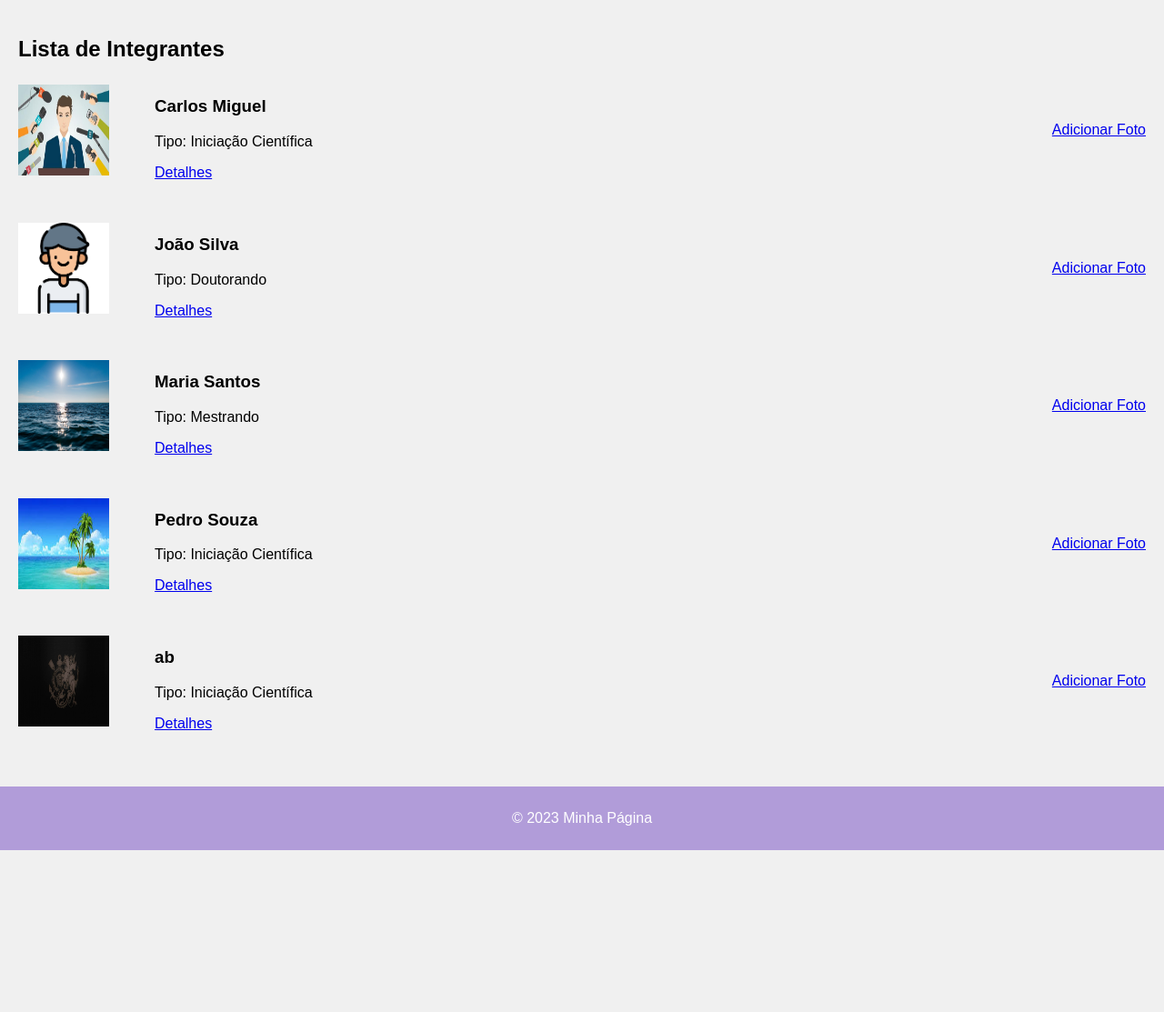
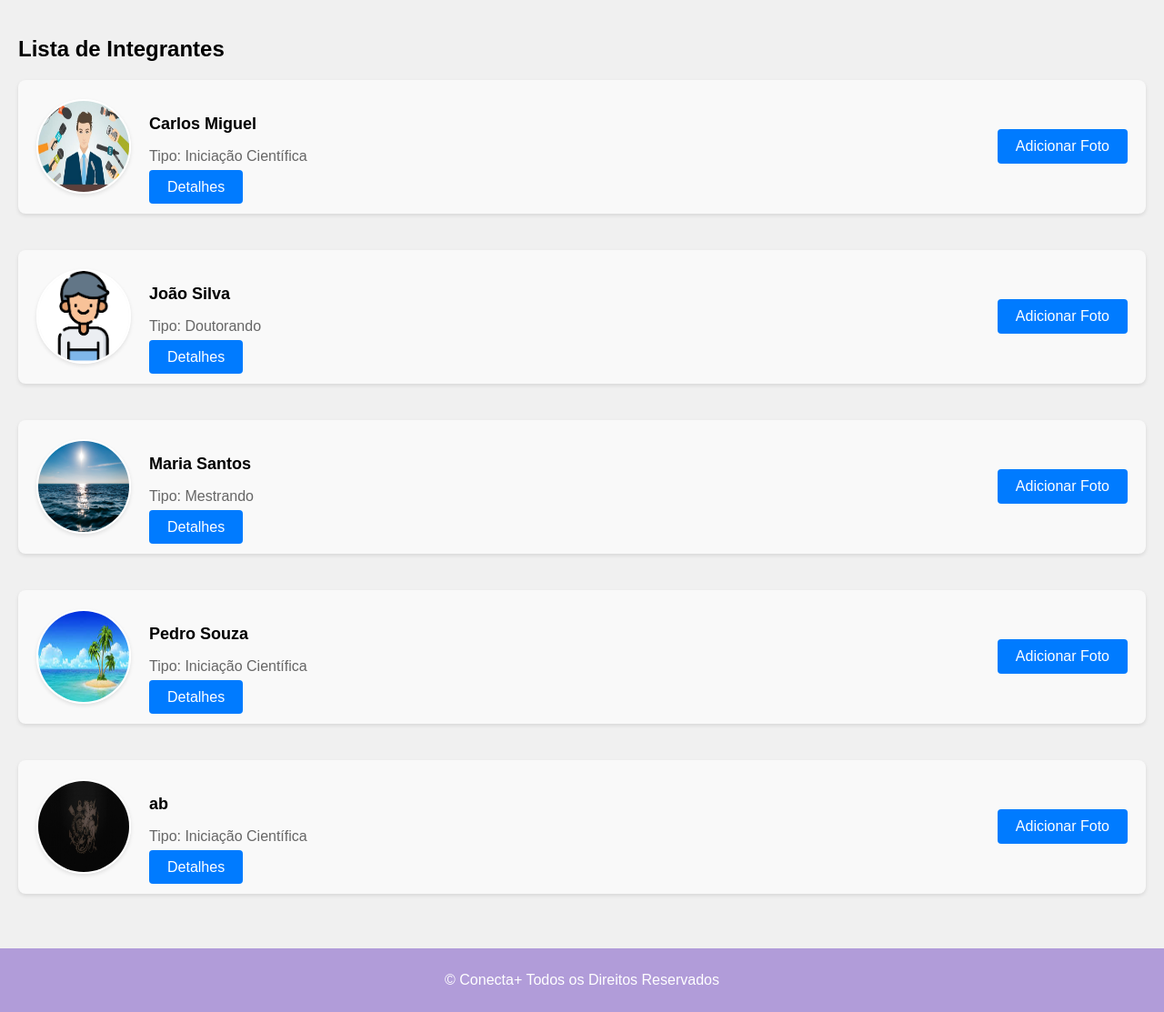
Before and after one commit to KaueFulgencio/programacao-web, a Django app: page /lista_integrantes/ in a window 1280 px wide. Shown: the part 100-1213 px from the top of the page at 91% size. Before the commit the page ends 1035 px from the top, so only its background shows below. Run offline with Django 4.2, Linux system fonts and the light colour scheme; data comes from the database, SQL or seed files in the repository.

Commit message:
update style templates

```diff
--- a/projeto2-Kaue/projeto2/grupo_pesquisa/templates/base.html
+++ b/projeto2-Kaue/projeto2/grupo_pesquisa/templates/base.html
@@ -66,7 +66,7 @@
         {% endblock %}
     </div>
     <footer class="page-footer">
-        <p>&copy; 2023 Minha Página</p>
+        <p>&copy; Conecta+ Todos os Direitos Reservados</p>
     </footer>
 </body>
 </html>
--- a/projeto2-Kaue/projeto2/grupo_pesquisa/templates/lista_integrantes.html
+++ b/projeto2-Kaue/projeto2/grupo_pesquisa/templates/lista_integrantes.html
@@ -10,14 +10,41 @@
             display: flex;
             align-items: center;
             margin-bottom: 40px;
+            background-color: #f9f9f9;
+            border-radius: 8px;
+            box-shadow: 0 2px 4px rgba(0, 0, 0, 0.1);
+            padding: 20px;
         }
         .integrantes-list img {
             width: 100px;
             height: 100px;
-            margin-right: 50px;
+            margin-right: 20px;
+            border-radius: 50%;
+            border: 2px solid #fff;
+            box-shadow: 0 2px 4px rgba(0, 0, 0, 0.1);
         }
         .integrante-info {
             flex: 1;
+        }
+        .integrante-info h3 {
+            margin-bottom: 8px;
+            font-size: 18px;
+        }
+        .integrante-info p {
+            margin-bottom: 16px;
+            color: #666;
+        }
+        .btn {
+            padding: 10px 20px;
+            border: none;
+            border-radius: 4px;
+            color: #fff;
+            background-color: #007bff;
+            text-decoration: none;
+            transition: background-color 0.3s ease;
+        }
+        .btn:hover {
+            background-color: #0056b3;
         }
     </style>
     <section>
@@ -29,9 +56,9 @@
                     <div class="integrante-info">
                         <h3>{{ integrante.nome }}</h3>
                         <p>Tipo: {{ integrante.tipo }}</p>
-                        <a href="{% url 'detalhes_integrante' integrante.id %}">Detalhes</a>
+                        <a href="{% url 'detalhes_integrante' integrante.id %}" class="btn">Detalhes</a>
                     </div>
-                    <a href="{% url 'adicionar_foto_integrante' integrante.id %}" class="btn btn-primary">Adicionar Foto</a>
+                    <a href="{% url 'adicionar_foto_integrante' integrante.id %}" class="btn">Adicionar Foto</a>
                 </li>
             {% endfor %}
         </ul>
```
Also changed, not shown: projeto2-Kaue/projeto2/grupo_pesquisa/templates/descricao_grupo.html (+0 -9 lines).
